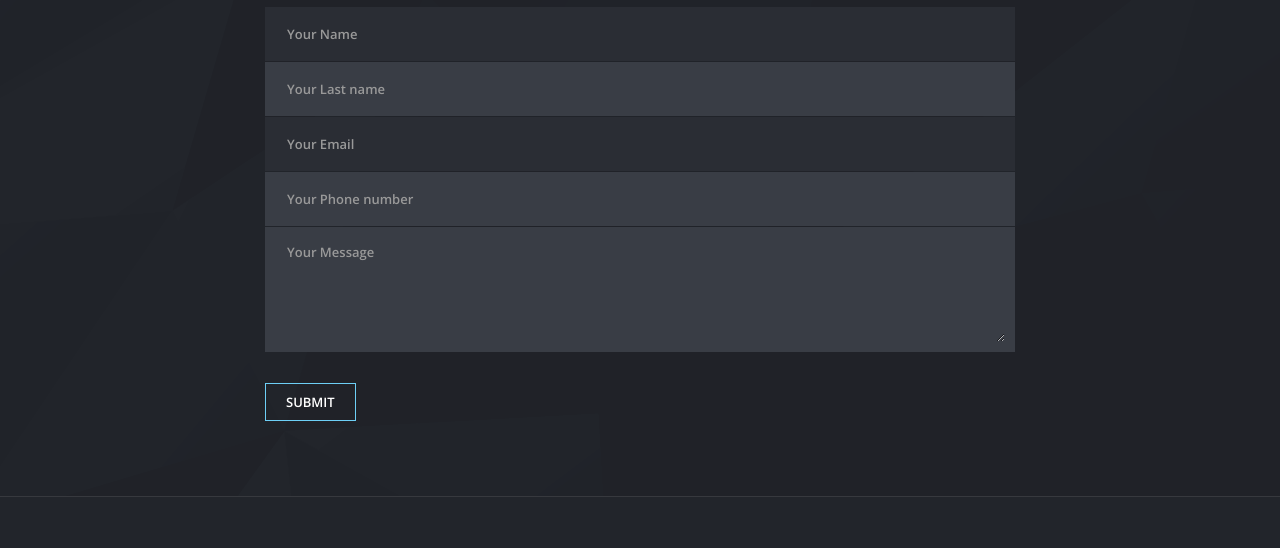
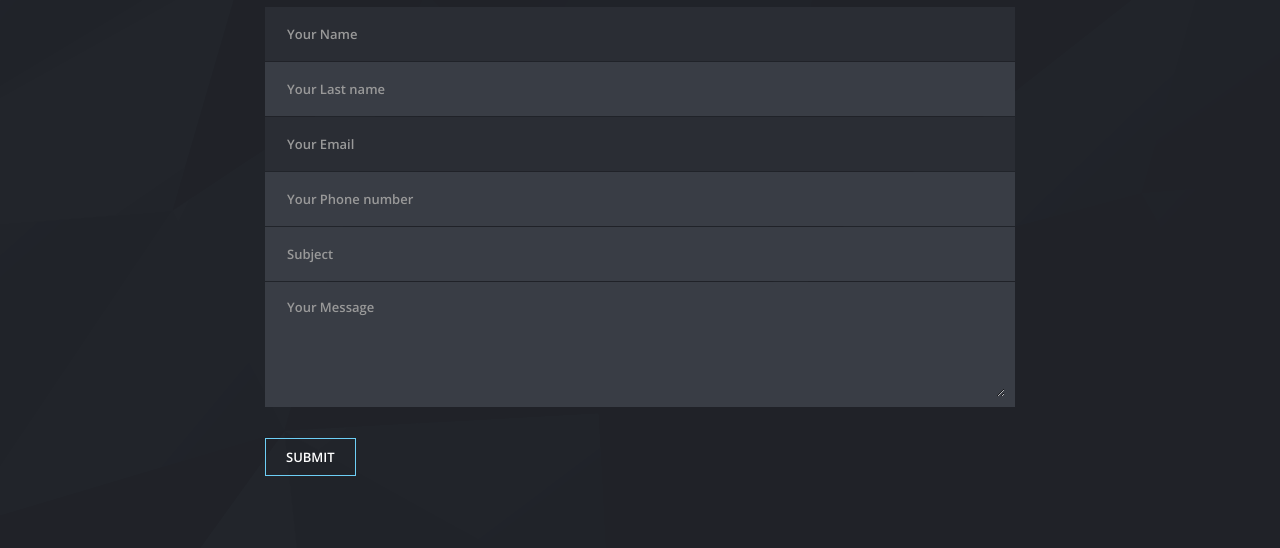
Before and after one commit to Meghana312/personal-training, a plain HTML site: page contact.html in a window 1280 px wide. Shown: the part 252-800 px from the top of the page. Drawn offline with nearby package versions, Linux system fonts and the light colour scheme; some packages are replaced by stand-ins of ours.

Commit message:
Update contact.html

```diff
--- a/contact.html
+++ b/contact.html
@@ -59,6 +59,7 @@
                         <div class="form-bg-2"><input type="text" class="form-control"  id="lastname_contact" placeholder="Your Last name"></div>
                         <div class="form-bg-1"><input type="email" class="form-control"  id="email_contact" placeholder="Your Email"></div>
                         <div class="form-bg-2"><input type="text" class="form-control"  id="phone_contact" placeholder="Your Phone number"></div>
+						<div class="form-bg-2"><input type="text" class="form-control"  id="subject_contact" placeholder="Subject"></div>
 						<div class="form-bg-2"><textarea rows="5" id="message_contact" class=" form-control" placeholder="Your Message"></textarea></div>
 						<input type="submit" id="submit-contact" value="Submit" class=" button_medium add_top_30">
 					</form>
```
